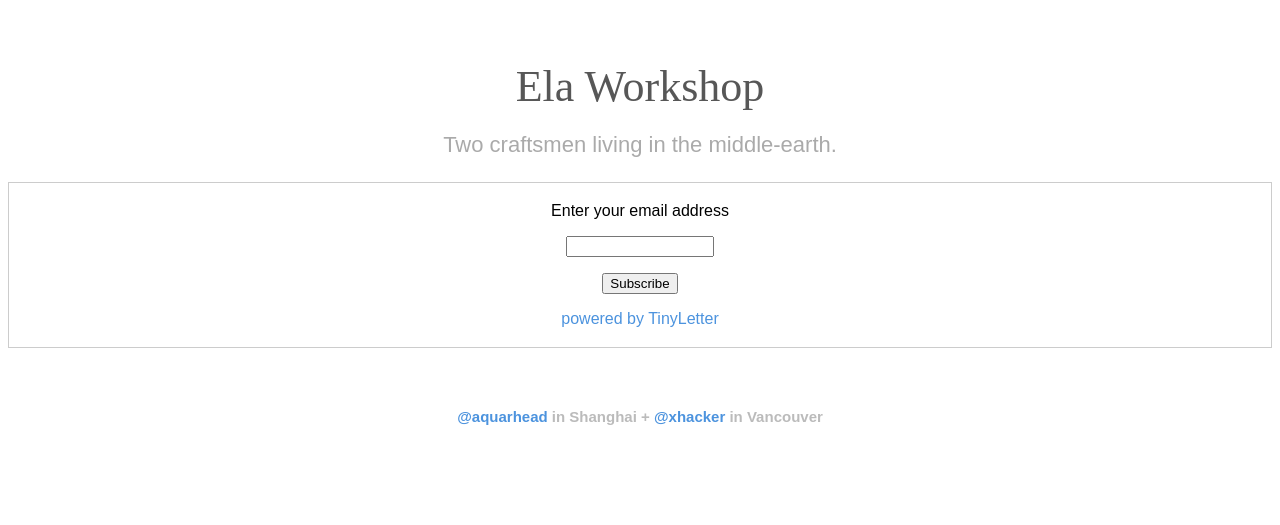
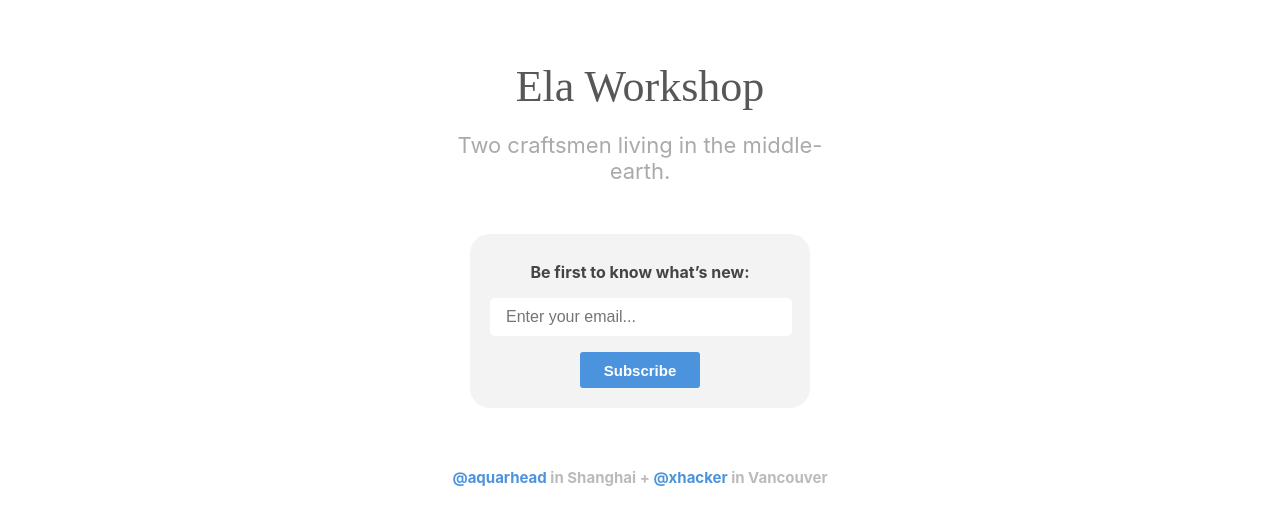
Before and after one commit to ElaWorkshop/ElaWorkshop.github.io, a Jekyll site: the page built from index.html, in a window 1280 px wide. Shown: the top 525 px of the page. Built offline with Jekyll 4.4.1, drawn with Linux system fonts in a browser that asks for light colours; Markdown is read by kramdown in place of the engine named in the settings.

Commit message:
Add subscribe to all pages

```diff
--- a/_layouts/index.html
+++ b/_layouts/index.html
@@ -18,7 +18,12 @@
         <!-- <img class="icon" src="/images/icon.png"> -->
     </div>
 
-     <form style="border:1px solid #ccc;padding:3px;text-align:center;" action="https://tinyletter.com/elaworkshop" method="post" target="popupwindow" onsubmit="window.open('https://tinyletter.com/elaworkshop', 'popupwindow', 'scrollbars=yes,width=800,height=600');return true"><p><label for="tlemail">Enter your email address</label></p><p><input type="text" style="width:140px" name="email" id="tlemail" /></p><input type="hidden" value="1" name="embed"/><input type="submit" value="Subscribe" /><p><a href="https://tinyletter.com" target="_blank">powered by TinyLetter</a></p></form>
+    <form class="subscribe" action="https://tinyletter.com/elaworkshop" method="post" target="popupwindow" onsubmit="window.open('https://tinyletter.com/elaworkshop', 'popupwindow', 'scrollbars=yes,width=800,height=600');return true">
+        <p><label for="tlemail">Be first to know what’s new:</label></p>
+        <p><input type="text" name="email" id="tlemail" placeholder="Enter your email..." autocorrect="off" spellcheck="false"></p>
+        <input type="hidden" value="1" name="embed">
+        <input type="submit" value="Subscribe">
+    </form>
 
     <footer>
         <p><a href="https://twitter.com/aquarhead" target="_blank">@aquarhead</a> in Shanghai + <a href="https://twitter.com/xhacker" target="_blank">@xhacker</a> in Vancouver </p>
--- a/css/index.css
+++ b/css/index.css
@@ -2,7 +2,7 @@ html {
   padding: 40px 0;
 }
 body {
-  font-family: sans-serif;
+  font-family: -apple-system, sans-serif;
   text-align: center;
 }
 a {
@@ -24,9 +24,47 @@ h1 .main {
 }
 h1 .sub {
   color: #aaa;
-  width: 400px;
+  width: 420px;
   font-size: 22px;
   margin: 20px auto 24px auto;
+}
+
+form.subscribe {
+  width: 300px;
+  border-radius: 20px;
+  background-color: #f3f3f3;
+  margin: 50px auto;
+  padding: 12px 20px 20px 20px;
+}
+form.subscribe label {
+  font-weight: bolder;
+  color: #444;
+}
+form.subscribe input[type="text"] {
+  width: 90%;
+  font-size: 16px;
+  background-color: white;
+  border-radius: 5px;
+  border: 0;
+  padding: 10px 16px;
+  color: #666;
+}
+form.subscribe input[type="submit"] {
+  width: 120px;
+  border-radius: 3px;
+  border: 0;
+  background-color: #4C93DE;
+  color: white;
+  font-weight: bolder;
+  font-size: 15px;
+  height: 36px;
+  cursor: pointer;
+}
+form.subscribe input[type="submit"]:hover {
+  background-color: #5CA3EE;
+}
+form.subscribe input[type="submit"]:active {
+  background-color: #2D7BCC;
 }
 
 footer {
```
Also changed, not shown: _layouts/app.html (+7 -0 lines), css/app.css (+38 -0 lines), expense.md (+1 -1 lines).
